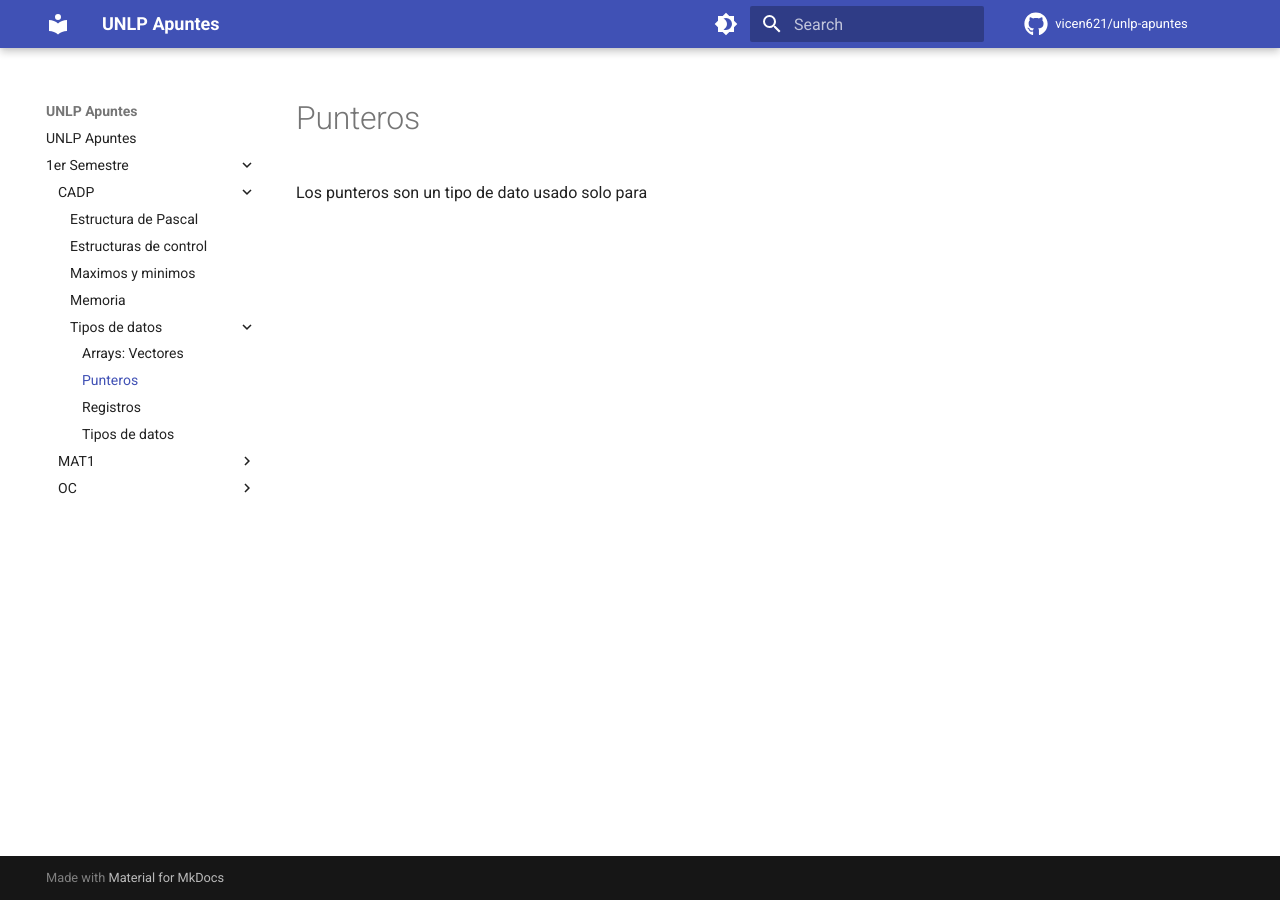
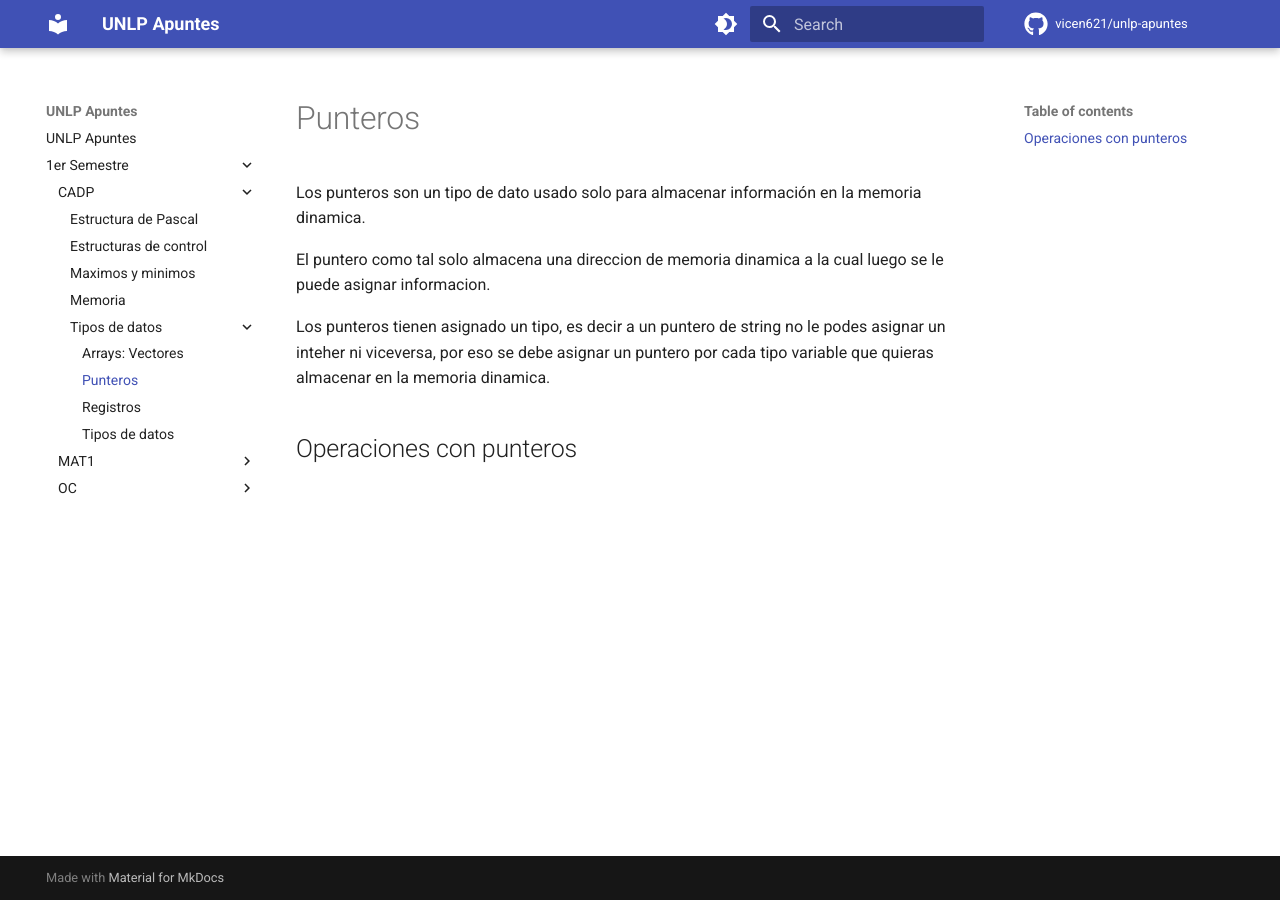
Before and after one commit to vicen621/UNLP-Apuntes, an MkDocs documentation site: the page built from docs/1er Semestre/CADP/Tipos de datos/Punteros.md, in a window 1280 px wide. Built offline with MkDocs 1.6.1 and Material for MkDocs 9.7.7, drawn with Linux system fonts in a browser that asks for light colours; comment, search, counter and statistics services are not loaded.

Commit message:
Mac vault backup: 2023-05-25 16:13:04

```diff
--- a/docs/1er Semestre/CADP/Tipos de datos/Punteros.md
+++ b/docs/1er Semestre/CADP/Tipos de datos/Punteros.md
@@ -1,3 +1,9 @@
 # Punteros
 
-Los punteros son un tipo de dato usado solo para
+Los punteros son un tipo de dato usado solo para almacenar información en la memoria dinamica.
+
+El puntero como tal solo almacena una direccion de memoria dinamica a la cual luego se le puede asignar informacion.
+
+Los punteros tienen asignado un tipo, es decir a un puntero de string no le podes asignar un inteher ni viceversa, por eso se debe asignar un puntero por cada tipo variable que quieras almacenar en la memoria dinamica.
+
+## Operaciones con punteros
```
